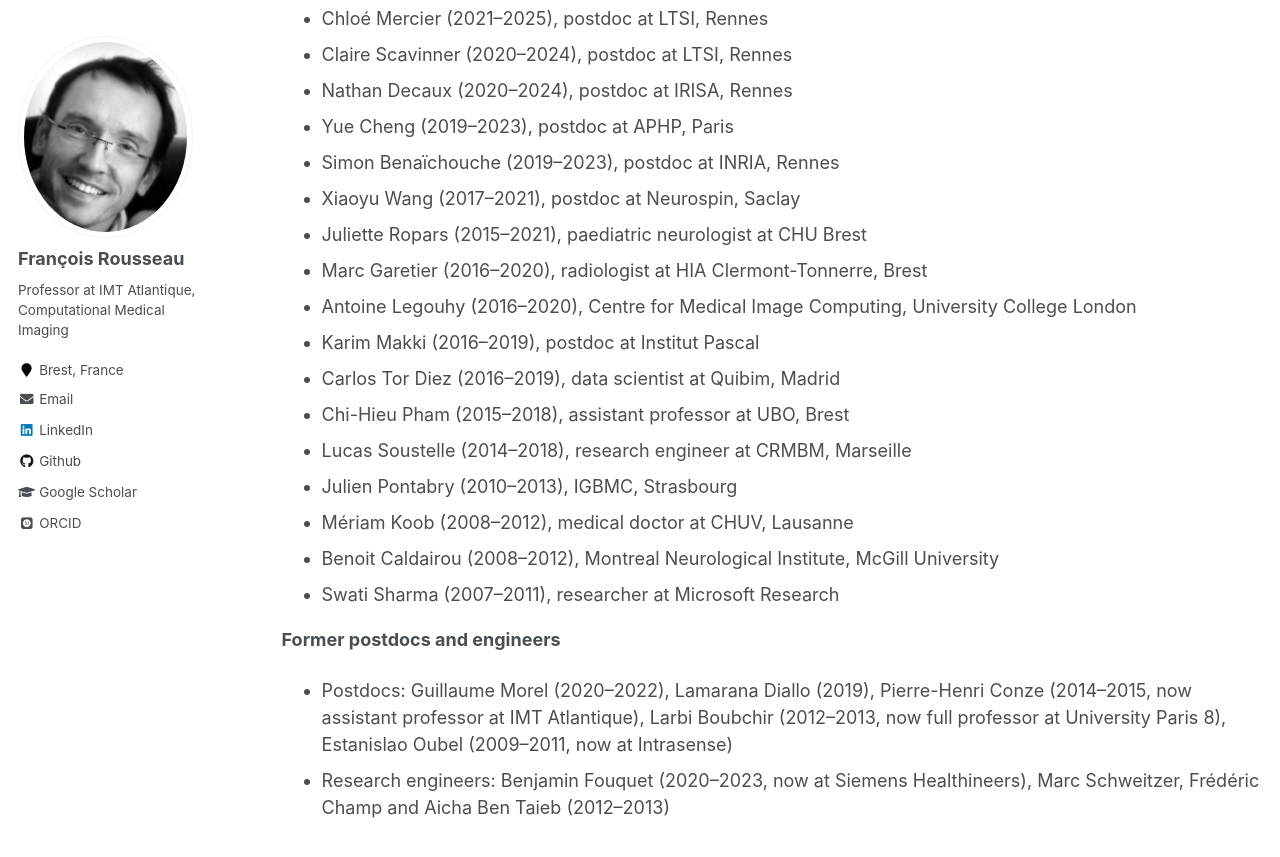
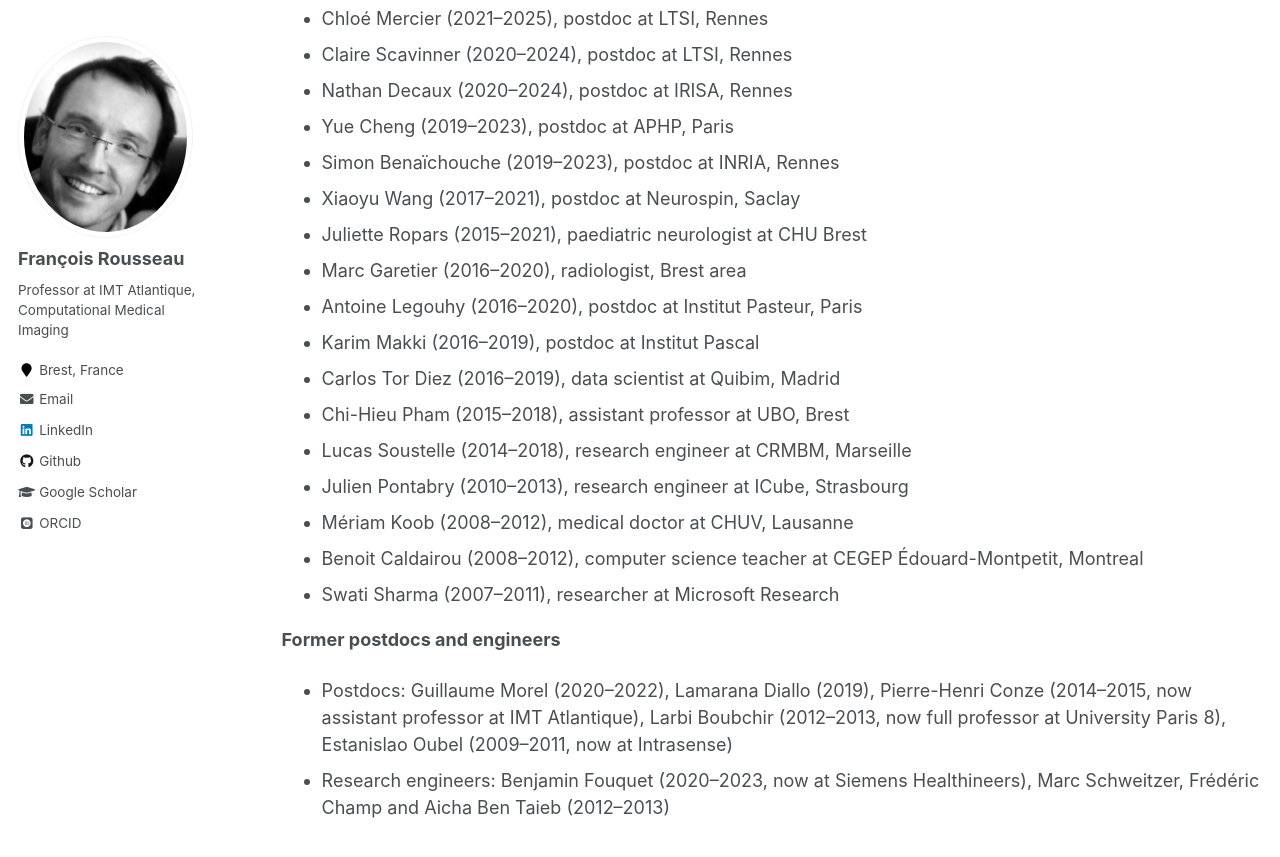
Before and after one commit to rousseau/rousseau.github.io, a Jekyll site: the page built from _pages/cv.md, in a window 1280 px wide and 900 px high, scrolled down 2171 px. Shown: the top 857 px of the window. Built offline with Jekyll 4.4.1, drawn with Linux system fonts in a browser that asks for light colours; some web fonts are replaced.

Commit message:
CV: restore former students' positions confirmed by F. Rousseau
Co-Authored-By: Claude Opus 5.5 <noreply@anthropic.com>
Claude-Session: https://claude.ai/code/session_01X1VxLaNqMo1CkvAV4B4ifs

```diff
--- a/_pages/cv.md
+++ b/_pages/cv.md
@@ -71,15 +71,15 @@ Supervision
 * Simon Benaïchouche (2019–2023), postdoc at INRIA, Rennes
 * Xiaoyu Wang (2017–2021), postdoc at Neurospin, Saclay
 * Juliette Ropars (2015–2021), paediatric neurologist at CHU Brest
-* Marc Garetier (2016–2020), radiologist at HIA Clermont-Tonnerre, Brest
-* Antoine Legouhy (2016–2020), Centre for Medical Image Computing, University College London
+* Marc Garetier (2016–2020), radiologist, Brest area
+* Antoine Legouhy (2016–2020), postdoc at Institut Pasteur, Paris
 * Karim Makki (2016–2019), postdoc at Institut Pascal
 * Carlos Tor Diez (2016–2019), data scientist at Quibim, Madrid
 * Chi-Hieu Pham (2015–2018), assistant professor at UBO, Brest
 * Lucas Soustelle (2014–2018), research engineer at CRMBM, Marseille
-* Julien Pontabry (2010–2013), IGBMC, Strasbourg
+* Julien Pontabry (2010–2013), research engineer at ICube, Strasbourg
 * Mériam Koob (2008–2012), medical doctor at CHUV, Lausanne
-* Benoit Caldairou (2008–2012), Montreal Neurological Institute, McGill University
+* Benoit Caldairou (2008–2012), computer science teacher at CEGEP Édouard-Montpetit, Montreal
 * Swati Sharma (2007–2011), researcher at Microsoft Research
 
 **Former postdocs and engineers**
```
